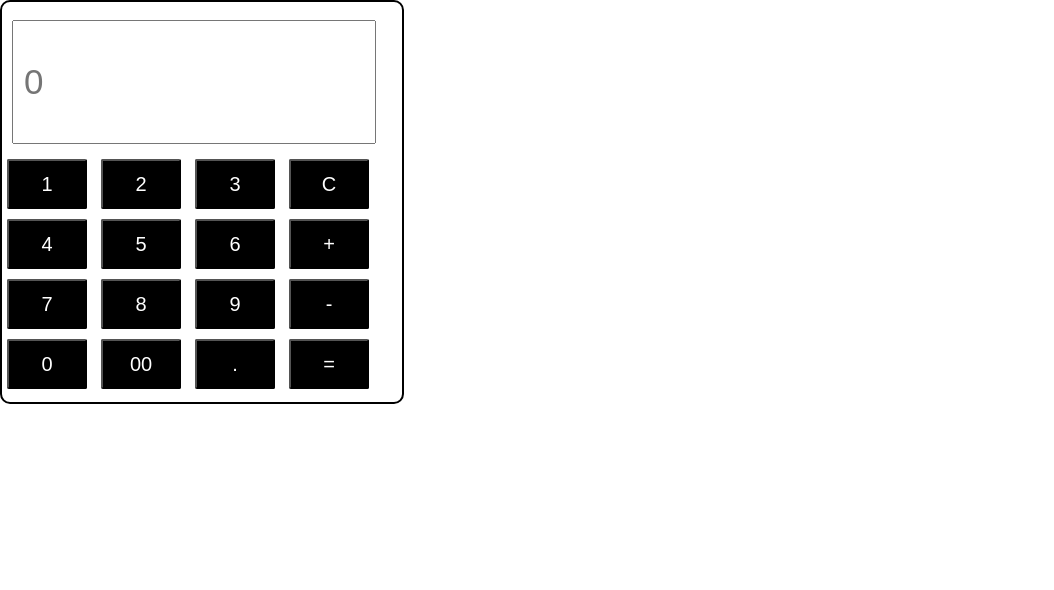
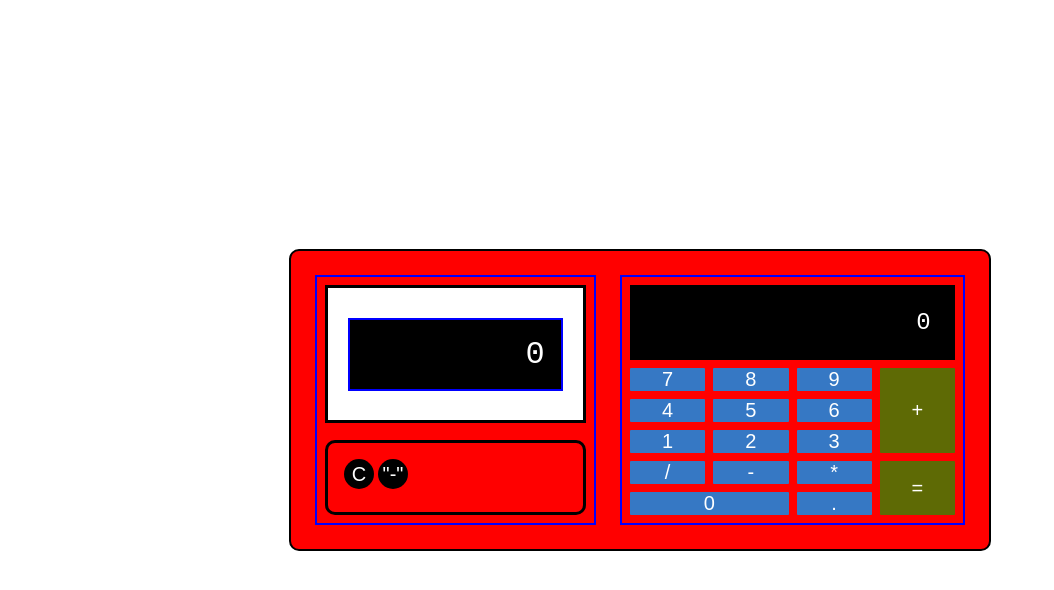
Before and after one commit to DF490/calculadora, a plain HTML site: page Calc/Index.html in a window 1280 px wide. Shown: the whole page, without its empty margins (0-1054 px from the left). Drawn offline with Linux system fonts and the light colour scheme.

Commit message:
Add files via upload

```diff
--- a/Calc/Index.html
+++ b/Calc/Index.html
@@ -4,42 +4,53 @@
     <meta charset="UTF-8">
     <meta http-equiv="X-UA-Compatible" content="IE=edge">
     <meta name="viewport" content="width=device-width, initial-scale=1.0">
-    <link type="text/css" href="/styles.css" rel="stylesheet">
+    <link type="text/css" href="./styles.css" rel="stylesheet">
     <title>Calculadora JS</title>
 </head>
 <body>
 
 <div class="contenedor">
 
-    <div>
-        <input placeholder="0" class="screen" type="number">
+    <div class="caseMain">
+
+        <div class="screen">
+            <div class="display1">0</div>
+        </div>
+
+        <div class="btnContainer">
+            <button class="botones" type="button" id="clear">C</button>
+            <button class="botones" type="button" id="borrar">"-"</button>
+        </div>
     </div>
+    <div class="caseOff">
 
-    <div>
+        <div class="display2">0</div>
+        <button class="botones" type="button" id="sev">7</button>
+        <button class="botones" type="button" id="eigth">8</button>
+        <button class="botones" type="button" id="nine">9</button>
+        <button class="botones" type="button" id="suma">+</button>
+
+        <button class="botones" type="button" id="four">4</button>
+        <button class="botones" type="button" id="five">5</button>
+        <button class="botones" type="button" id="six">6</button>
+
         <button class="botones" type="button" id="one">1</button>
         <button class="botones" type="button" id="two">2</button>
         <button class="botones" type="button" id="three">3</button>
-        <button class="botones" type="button" id="clear">C</button>
+        <button class="botones" type="button" id="division">/</button>
+
+        <button class="botones" type="button" id="resta">-</button>
+        <button class="botones" type="button" id="mult">*</button>
+        <button class="botones" type="button" id="igual">=</button>
+
+        <button class="botones" type="button" id="cero">0</button>
+        <button class="botones" type="button" id="punto">.</button>
     </div>
-    <div>
-        <button class="botones" type="button" id="four">4</button>
-        <button class="botones" type="button" id="five">5</button>
-        <button class="botones" type="button" id="six">6</button>
-        <button class="botones" type="button" id="sum">+</button>
-    </div>
-    <div>
-        <button class="botones" type="button" id="sev">7</button>
-        <button class="botones" type="button" id="eigth">8</button>
-        <button class="botones" type="button" id="nine">9</button>
-        <button class="botones" type="button" id="less">-</button>
-    </div>
-    <div>
-        <button class="botones" type="button" id="cero">0</button>
-        <button class="botones" type="button" id="dob_cero">00</button>
-        <button class="botones" type="button" id="punto">.</button>
-        <button class="botones" type="button" id="igual">=</button>
-    </div>
+
 </div>
 
+<script src="./control.js"></script>
+
 </body>
+
 </html>
--- a/Calc/control.js
+++ b/Calc/control.js
@@ -0,0 +1,20 @@
+const pantalla1 = document.querySelector(".display1");
+const pantalla2 = document.querySelector(".display2");
+const btn = document.querySelectorAll(".botones");
+
+btn.forEach(boton => {
+ boton.addEventListener("click", () =>{
+    const pulsado = boton.textContent;
+
+    if( pantalla2.textContent === "0"){
+        pantalla2.textContent = pulsado
+    }else{
+        pantalla2.textContent += pulsado;
+    }
+
+    if(boton.id === "clear"){
+        pantalla2.textContent = "0";
+        return;
+    }
+ })
+})
--- a/Calc/styles.css
+++ b/Calc/styles.css
@@ -3,53 +3,128 @@
     padding: 0;
 }
 
+body{
+    min-height: 100vh;
+    display: grid;
+    place-items: center;
+}
+
 .contenedor{
-    width: 400px;
-    height: 400px;
+    display: grid;
+    grid-template-columns: repeat(2, 1fr);
+    width: 100%;
+    max-width: 650px;
+
+    gap: 1.5rem;
+    background-color: red;
+    padding: 1.5rem;
     border: solid 2px #000;
-    display: flex;
-    flex-direction: column;
-    align-items: flex-start;
     justify-content: center;
     border-radius: 10px;
-
 }
 
 .botones{
-    border-radius: 2px;
-    background: #000;
+    border-radius: 1px;
+    background: #3678c4;
     color : #fff;
     cursor: pointer;
+    border: none;
     font-size: 20px;
-    width: 80px;
-    height: 50px;
-    margin: 5px;
+    width: 100%;
+    height: 100%;
+}
 
+.btnContainer{
+    border: solid 3px #000;
+    border-radius: 10px;
+    gap: .5rem;
+    padding: 1rem;
+}
+
+.btnContainer > button{
+    background: #000;
+    color: #fff;
+    border: none;
+    width: 30px;
+    height: 30px;
+    border-radius: 15px;
+}
+
+.btnContainer > button:hover{
+    background: yellowgreen;
+    cursor: pointer;
 }
 
 button:hover{
     background-color: #2263ad;
 }
 
-.botones{
-
-    display: inline;
-    padding: 5px;
-    align-items: center;
+.screen{
+    border: solid 3px #000;
+    display: grid;
+    padding: 1rem;
+    place-items: center;
+    height: 100px;
+    background-color: #fff;
+    font-family: monospace;
 }
 
-.screen{
-    width: 340px;
-    height: 100px;
-    display: flex;
-    padding: 10px;
-    margin: 10px;
-    max-width: 340px;
-    min-width: 340px;
-    max-height: 100px;
+.display1{
+    background-color: #000;
+    border: solid 2px blue;
+    text-align: right;
+    padding: 1rem;
+    width: 80%;
+    color: #fff;
+    font-size: 2rem;
 }
 
-.screen{
-    font-size: 35px;
+.caseMain{
+    padding: .5rem;
+    border: solid 2px blue;
+    display: grid;
+    gap: 10px;
+}
 
+.caseOff{
+    display: grid;
+    grid-template-columns: repeat(4, 1fr);
+    place-items: center;
+    gap: .5rem;
+    width: 325px;
+    border: solid 2px blue;
+    padding: .5rem;
 }
+
+.display2{
+    width: 85%;
+    grid-column: 1 / -1;
+    text-align: right;
+    background-color: #000;
+    color: #fff;
+    padding: 1.5rem;
+    font-size: 1.5rem;
+    font-family: monospace;
+}
+
+#cero{
+    grid-column: span 2;
+}
+
+#igual{
+    grid-row: span 2;
+    background: #278f07be;
+}
+
+#suma{
+    grid-row: span 3;
+    background: #278f07be;
+}
+
+#igual:hover{
+    background: #1b6803be;
+}
+
+#suma:hover{
+    background: #1b6803be;
+}
```
